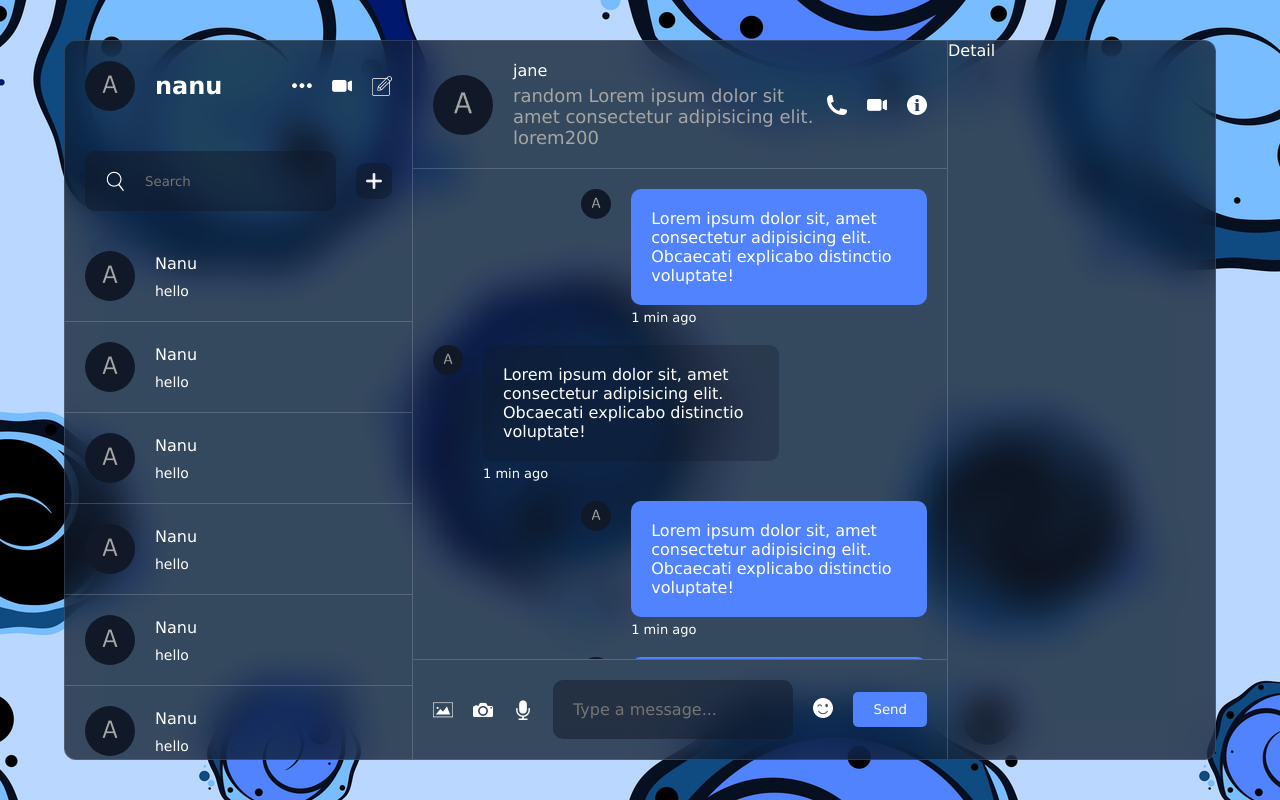
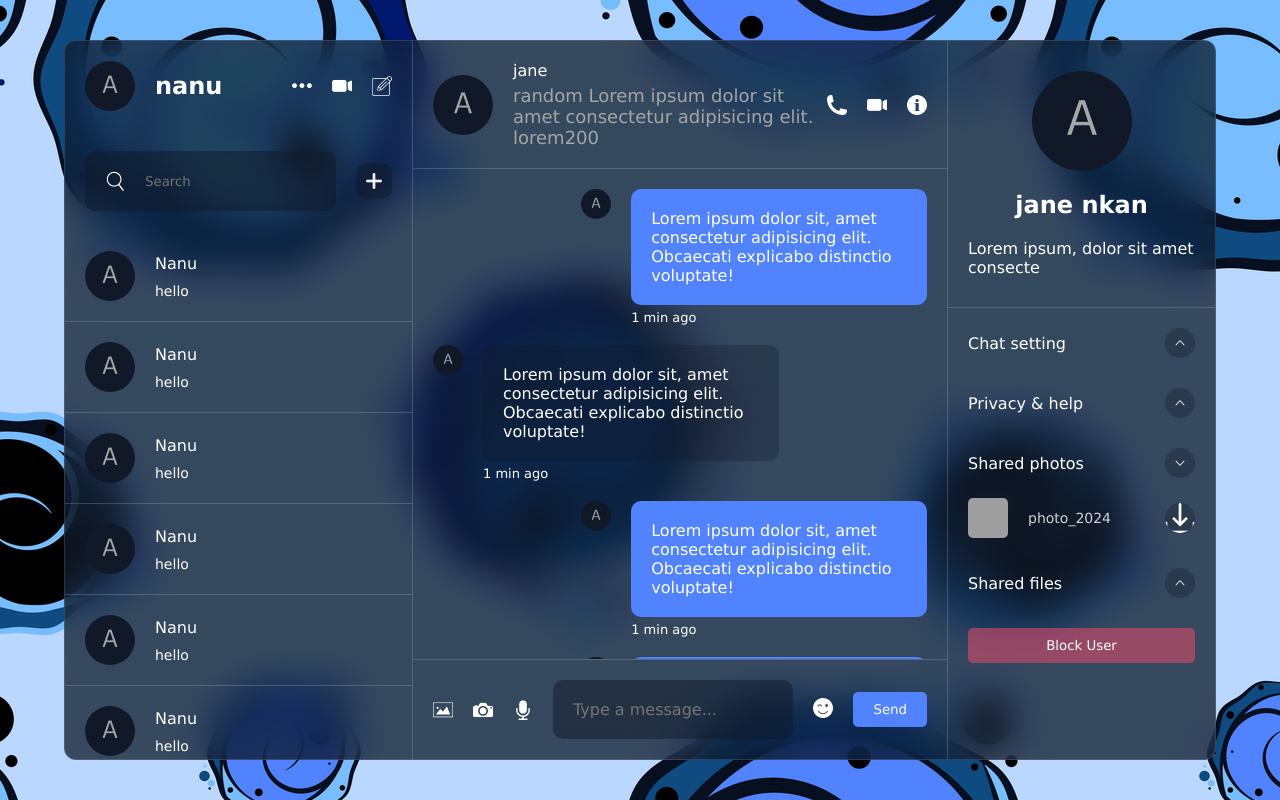
Before and after one commit to Yashwanth-Gowda-BK/Chat_App, a React (Vite) app: page / in a window 1280 px wide. Built offline with nearby package versions, Linux system fonts and the light colour scheme; grey boxes are pictures that could not be loaded.

Commit message:
detail component design

```diff
--- a/src/components/detail/Detail.jsx
+++ b/src/components/detail/Detail.jsx
@@ -1,7 +1,59 @@
 import "./detail.css";
 
 const Detail = () => {
-  return <div className="detail">Detail</div>;
+  return (
+    <div className="detail">
+      <div className="user">
+        <img src="./avatar.png" alt="" />
+        <h2>jane nkan</h2>
+        <p>
+          Lorem ipsum, dolor sit amet consecte
+        </p>
+      </div>
+
+
+      <div className="info">
+        <div className="option">
+          <div className="title">
+            <span>Chat setting</span>
+            <img src="./arrowUp.png" alt="" />
+          </div>
+        </div>
+        <div className="option">
+          <div className="title">
+            <span>Privacy & help</span>
+            <img src="./arrowUp.png" alt="" />
+          </div>
+        </div>
+        <div className="option">
+          <div className="title">
+            <span> Shared photos</span>
+            <img src="./arrowDown.png" alt="" />
+          </div>
+          <div className="photos">
+
+
+            <div className="photoItem">
+              <div className="photoDetail">
+                <img src="https://th.bing.com/th?id=ORMS.0f90748c9383f402b1f5b69173c65d3c&pid=Wdp&w=612&h=328&qlt=90&c=1&rs=1&dpr=1&p=0" />
+                <span>photo_2024</span>
+              </div>
+            <img src="./download.png" className="icon" alt="" />
+            </div>
+
+
+          </div>
+        </div>
+        <div className="option">
+          <div className="title">
+            <span>Shared files</span>
+            <img src="./arrowUp.png" alt="" />
+          </div>
+        </div>
+        <button>Block User</button>
+      </div>
+    </div>
+  );
 };
 
 export default Detail;
--- a/src/components/detail/detail.css
+++ b/src/components/detail/detail.css
@@ -1,3 +1,98 @@
 .detail{
     flex: 1;
+
+
+    .user{
+        padding: 30px 20px;
+        display: flex;
+        flex-direction: column;
+        align-items: center;
+        gap: 20px;
+        border-bottom: 1px solid #dddddd35;
+
+        img{
+            width: 100px;
+            height: 100px;
+            object-fit: cover;
+            border-radius: 50%;
+        }
+    }
+
+    .info{
+        padding: 20px;
+        display: flex;
+        flex-direction: column;
+        gap: 30px;
+
+        .option{
+
+            .title{
+                display: flex;
+                align-items: center;
+                justify-content: space-between;
+
+                img{
+                    width: 30px;
+                    height: 30px;
+                    background-color: rgba(17, 25, 40, 0.3);
+                    padding: 10px;
+                    border-radius: 50%;
+                    cursor: pointer;
+                }
+            }
+
+            .photos{
+                display: flex;
+                flex-direction: column;
+                gap: 20px;
+                margin-top: 20px;
+
+                .photoItem{
+                    display: flex;
+                    align-items: center;
+                    justify-content: space-between;
+
+                    .photoDetail{
+                        display: flex;
+                        align-items: center;
+                        gap: 20px;
+
+                        img{
+                            width: 40px;
+                            height: 40px;
+                            border-radius: 5px;
+                            object-fit: cover;
+                        }
+
+                        span{
+                            font-size: 14px;
+                            color: lightgray;
+                            font-weight: 300;
+                        }
+                    }
+
+                    .icon{
+                        width: 30px;
+                        height: 30px;
+                        background-color: rgba(17, 25, 40, 0.3);
+                        border-radius: 50%;
+                        cursor: pointer;
+                    }
+                }
+
+            }
+        }
+        button {
+            padding: 10px 20px;
+            background-color: rgba(230, 74, 105,0.553);
+            color: white;
+            border: none;
+            border-radius: 5px;
+            cursor: pointer;
+
+            &:hover{
+                background-color: rgba(220, 20, 60, 0.796);
+            }
+        }
+    }
 }
```
